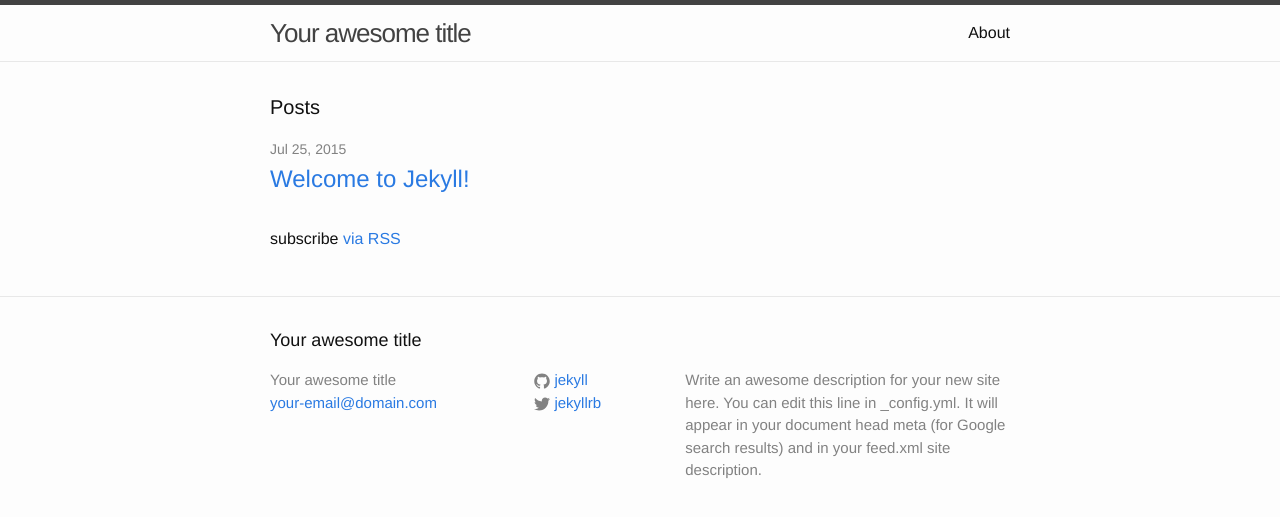
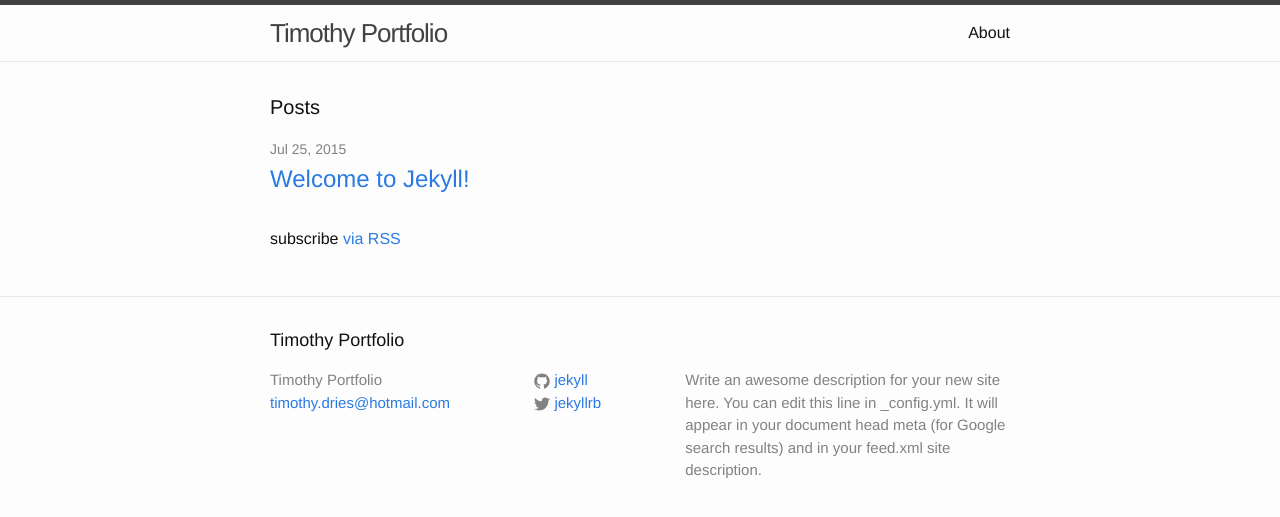
Before and after one commit to GregoryVK/portfolio-timothy, a Jekyll site: the page built from index.html, in a window 1280 px wide. Shown: the top 517 px of the page. Built offline with Jekyll 4.4.1, drawn with Linux system fonts in a browser that asks for light colours.

Commit message:
config settings

```diff
--- a/_config.yml
+++ b/_config.yml
@@ -1,14 +1,24 @@
 # Site settings
-title: Your awesome title
-email: your-email@domain.com
+title: Timothy Portfolio
+email: timothy.dries@hotmail.com
 description: > # this means to ignore newlines until "baseurl:"
   Write an awesome description for your new site here. You can edit this
   line in _config.yml. It will appear in your document head meta (for
   Google search results) and in your feed.xml site description.
 baseurl: "" # the subpath of your site, e.g. /blog/
-url: "http://yourdomain.com" # the base hostname & protocol for your site
+url: "http://example.com" # the base hostname & protocol for your site
 twitter_username: jekyllrb
 github_username:  jekyll
 
+permalink: /:categories/:title
+
+links:
+  - title: about.md
+    url: /about
+  - title: work
+    url: /work
+  - title: articles
+    url: /articles
+
 # Build settings
 markdown: kramdown
```
